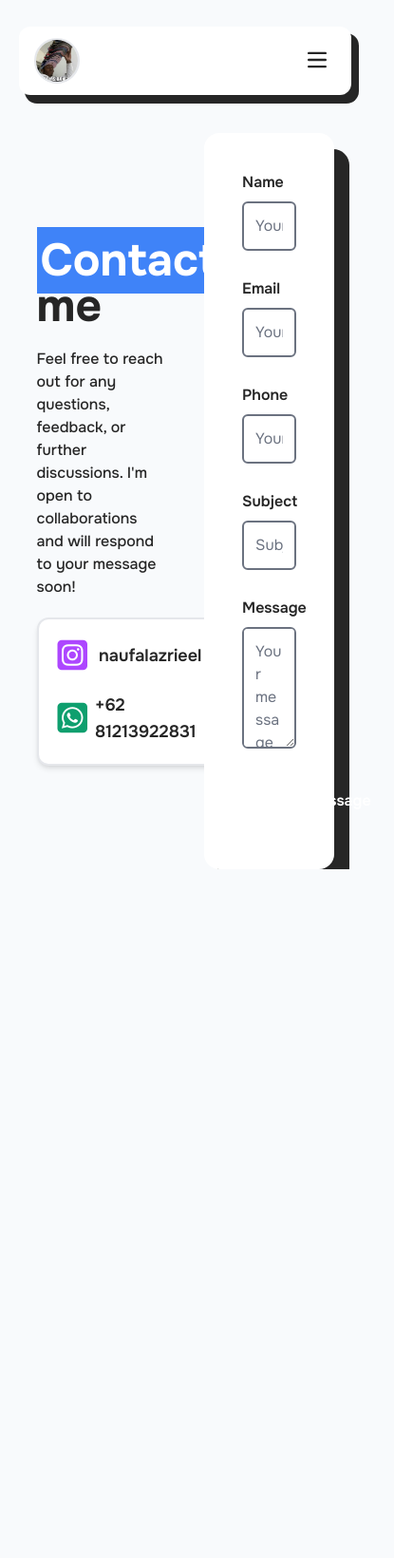
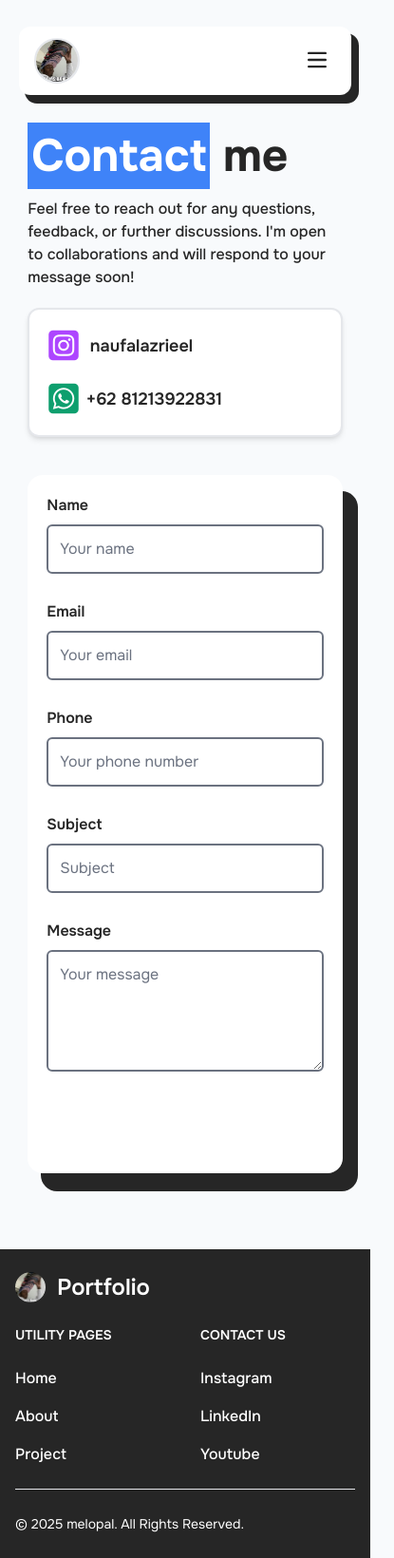
Before and after one commit to lamelopal/melopal, a plain HTML site: page contact.html in a window 390 px wide. Shown: the whole page at 95% size, 415 px wide, since content can reach past the window. Before the commit the page ends 915 px from the top, so only its background shows below. Drawn offline with nearby package versions, Linux system fonts and the light colour scheme.

Commit message:
perubahan tipis

```diff
--- a/contact.html
+++ b/contact.html
@@ -67,13 +67,13 @@
     </nav>
 
     <div class="w-full flex flex-col justify-center items-center mt-10">
-        <div class="flex flex-row justify-center items-center w-[70%] md:mt-20 gap-10">
-            <div class="w-1/2">
+        <div class="flex md:flex-row flex-col md:justify-center justify-start items-start md:items-center w-[85%] md:w-[70%] md:mt-20 gap-10">
+            <div class="md:w-1/2 w-full">
                 <div class="flex flex-col justify-start items-start gap-5">
                     <p class="text-5xl font-bold"><span class="p-1 bg-blue-500 text-white">Contact</span> me</p>
                     <p class="font-medium">Feel free to reach out for any questions, feedback, or further discussions. I'm open
                         to collaborations and will respond to your message soon!</p>
-                    <div class="border-2 border-neutral-800 rounded-xl p-5 flex flex-col gap-5 bg-white shadow-md">
+                    <div class="border-2 border-neutral-800 rounded-xl p-5 flex flex-col gap-5 bg-white shadow-md w-full md:w-auto">
                         <div class="flex flex-row justify-start items-center gap-3">
                             <i class="text-purple-500 text-4xl fa-brands fa-square-instagram"></i>
                             <a href="https://www.instagram.com/naufalazrieel/"><p class="font-semibold text-lg hover:underline">naufalazrieel</p></a>
@@ -85,7 +85,7 @@
                     </div>
                 </div>
             </div>
-            <div class="w-1/2 border-4 rounded-2xl border-neutral-800 p-10 custom-shadow bg-white">
+            <div class="md:w-1/2 w-full border-4 rounded-2xl border-neutral-800 md:p-10 p-5 custom-shadow bg-white">
                 <div class="max-w-full">
                     <form>
                       <div class="grid grid-cols-1 md:grid-cols-2 gap-7 mb-7">
@@ -120,7 +120,7 @@
         </div>
     </div>
 
-    <footer class="bg-neutral-800 mt-20 hidden">
+    <footer class="bg-neutral-800 mt-20">
         <div class="mx-auto w-full max-w-screen-xl p-4 py-6 lg:py-8" data-aos="fade-up"
             data-aos-anchor-placement="top-bottom">
             <div class="md:flex md:justify-between">
```
Also changed, not shown: about.html (+5 -5 lines).
